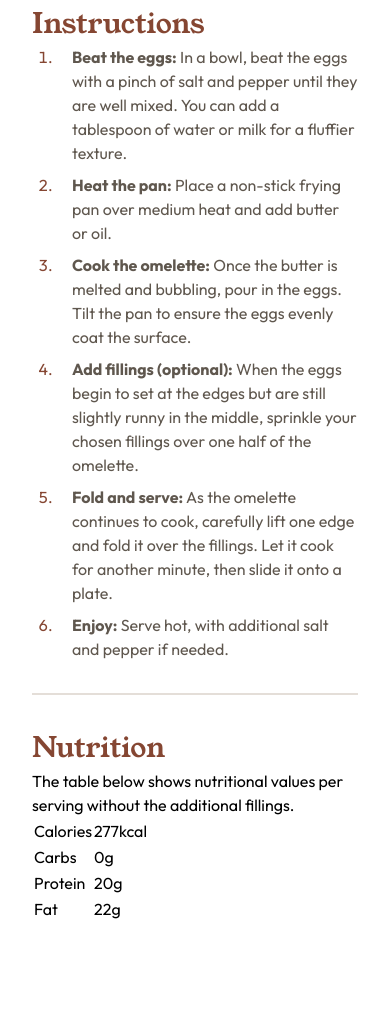
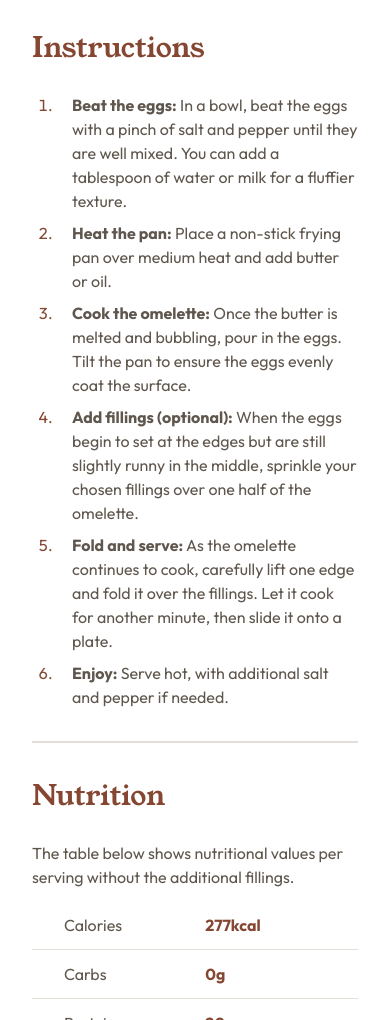
Before and after one commit to nvalline/fm-recipe-page, a plain HTML site: page index.html in a window 390 px wide. Shown: the part 980-2000 px from the top of the page. Before the commit the page ends 1943 px from the top, so only its background shows below. Drawn offline with Linux system fonts and the light colour scheme.

Commit message:
added nutrition mobile styles

```diff
--- a/index.html
+++ b/index.html
@@ -43,7 +43,7 @@
 						</ul>
 					</div>
 					<div class="ingredients">
-						<h2 class="titles">Ingredients</h2>
+						<h2 class="section-titles">Ingredients</h2>
 						<ul>
 							<li>2-3 large eggs</li>
 							<li>Salt, to taste</li>
@@ -56,7 +56,7 @@
 					</div>
 					<hr />
 					<div class="instructions">
-						<h2 class="titles">Instructions</h2>
+						<h2 class="section-titles">Instructions</h2>
 						<ol>
 							<li>
 								<span>Beat the eggs:</span> In a bowl, beat the eggs with a
@@ -89,8 +89,8 @@
 						</ol>
 					</div>
 					<hr />
-					<div>
-						<h2 class="titles">Nutrition</h2>
+					<div class="nutrition">
+						<h2 class="section-titles">Nutrition</h2>
 						<p>
 							The table below shows nutritional values per serving without the
 							additional fillings.
--- a/styles.css
+++ b/styles.css
@@ -130,16 +130,24 @@ hr {
 	}
 }
 
-.titles {
+.section-titles {
 	font-family: 'YoungSerif', serif;
 	font-size: var(--heading-md);
 	font-weight: 400;
 	color: var(--nutmeg);
 }
 
+.ingredients,
+.instructions,
+.nutrition {
+	width: 100%;
+	display: flex;
+	flex-direction: column;
+	justify-content: space-between;
+	gap: 1.5rem;
+}
+
 .ingredients {
-	width: 100%;
-
 	ul {
 		margin-left: 1.5rem;
 
@@ -160,8 +168,6 @@ hr {
 }
 
 .instructions {
-	width: 100%;
-
 	ol {
 		margin-left: 1.5rem;
 
@@ -184,3 +190,42 @@ hr {
 		}
 	}
 }
+
+.nutrition {
+	p {
+		color: var(--wengeBrown);
+	}
+
+	table {
+		width: 100%;
+		border-collapse: collapse;
+
+		tr:not(:last-child) {
+			border-bottom: 1px solid var(--lightGrey);
+			border-collapse: collapse;
+		}
+
+		tr td {
+			padding: 0.75rem 0;
+		}
+
+		tr:first-child td {
+			padding-top: 0;
+		}
+
+		tr:last-child td {
+			padding-bottom: 0;
+		}
+
+		td:first-child {
+			padding-left: 2rem;
+			color: var(--wengeBrown);
+		}
+
+		td:last-child {
+			padding-right: 1.5rem;
+			font-weight: 700;
+			color: var(--nutmeg);
+		}
+	}
+}
```
